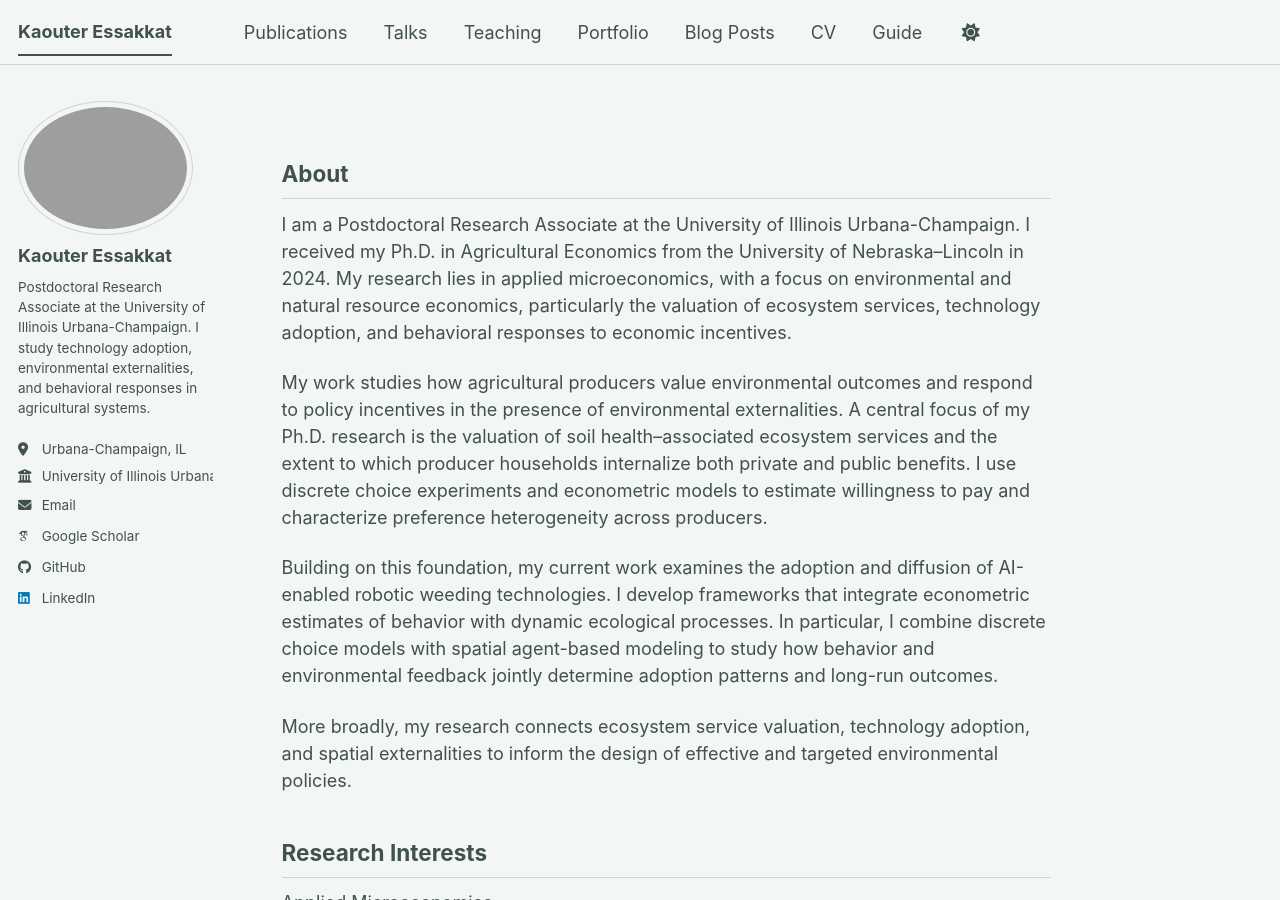
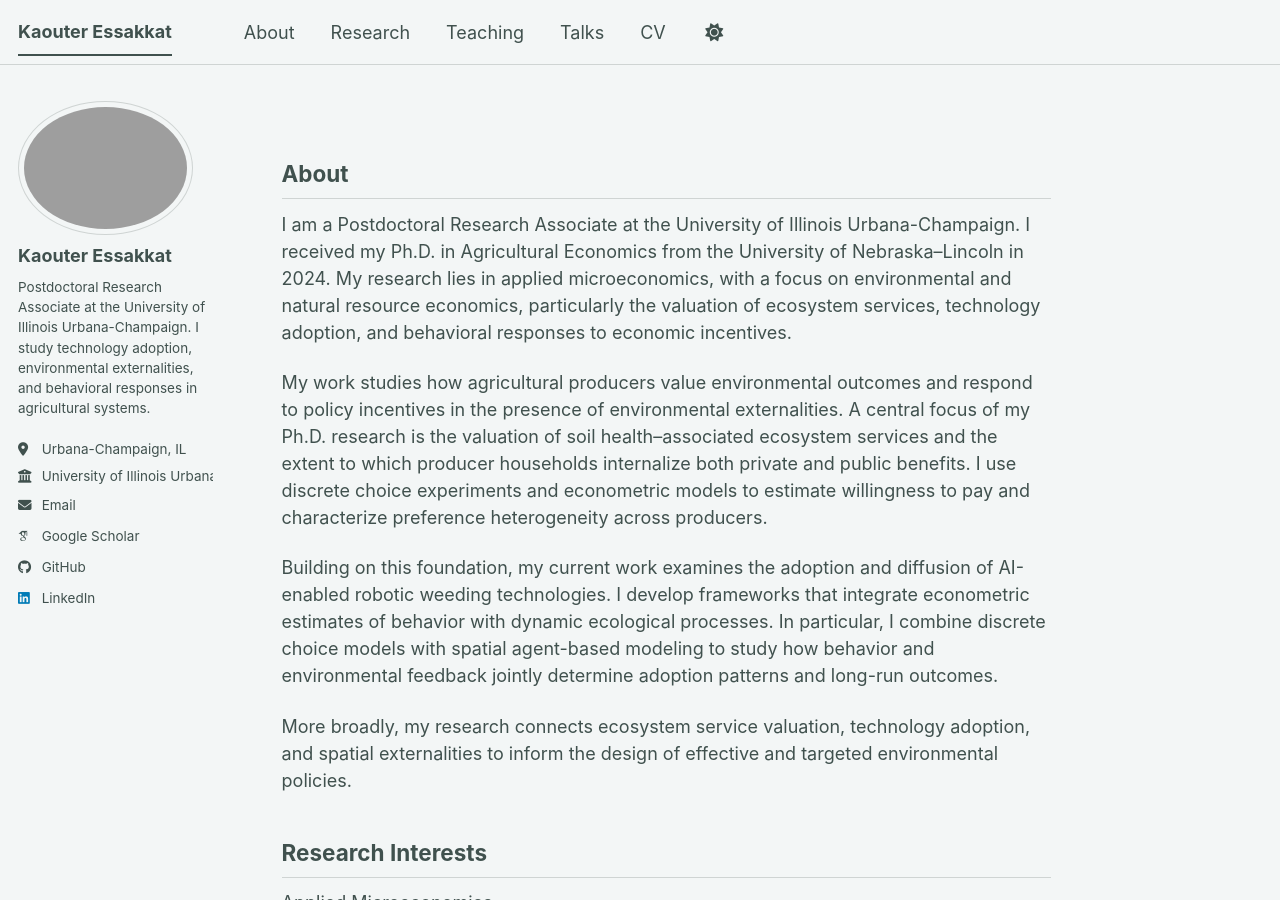
Before and after one commit to KaouterEssakkat/kaouteressakkat.github.io, a Jekyll site: the page built from _pages/about.md, in a window 1280 px wide and 900 px high. Built offline with Jekyll 4.4.1, drawn with Linux system fonts in a browser that asks for light colours; some web fonts are replaced; a script bundle is joined from its source files by our own code; library files that are not in the unit come from our copies.

Commit message:
Update navigation.yml

```diff
--- a/_data/navigation.yml
+++ b/_data/navigation.yml
@@ -7,27 +7,19 @@
 # NOTE that only one of the CV options should be selected, the first is for the
 #      Markdown formatted page while the second is generated using JSON.
 
+
 main:
-  - title: "Publications"
+  - title: "About"
+    url: /
+
+  - title: "Research"
     url: /publications/
+
+  - title: "Teaching"
+    url: /teaching/
 
   - title: "Talks"
     url: /talks/
 
-  - title: "Teaching"
-    url: /teaching/
-
-  - title: "Portfolio"
-    url: /portfolio/
-
-  - title: "Blog Posts"
-    url: /year-archive/
-
   - title: "CV"
     url: /cv/
-
-  # - title: "CV"
-  #   url: /cv-json/
-
-  - title: "Guide"
-    url: /markdown/
```
